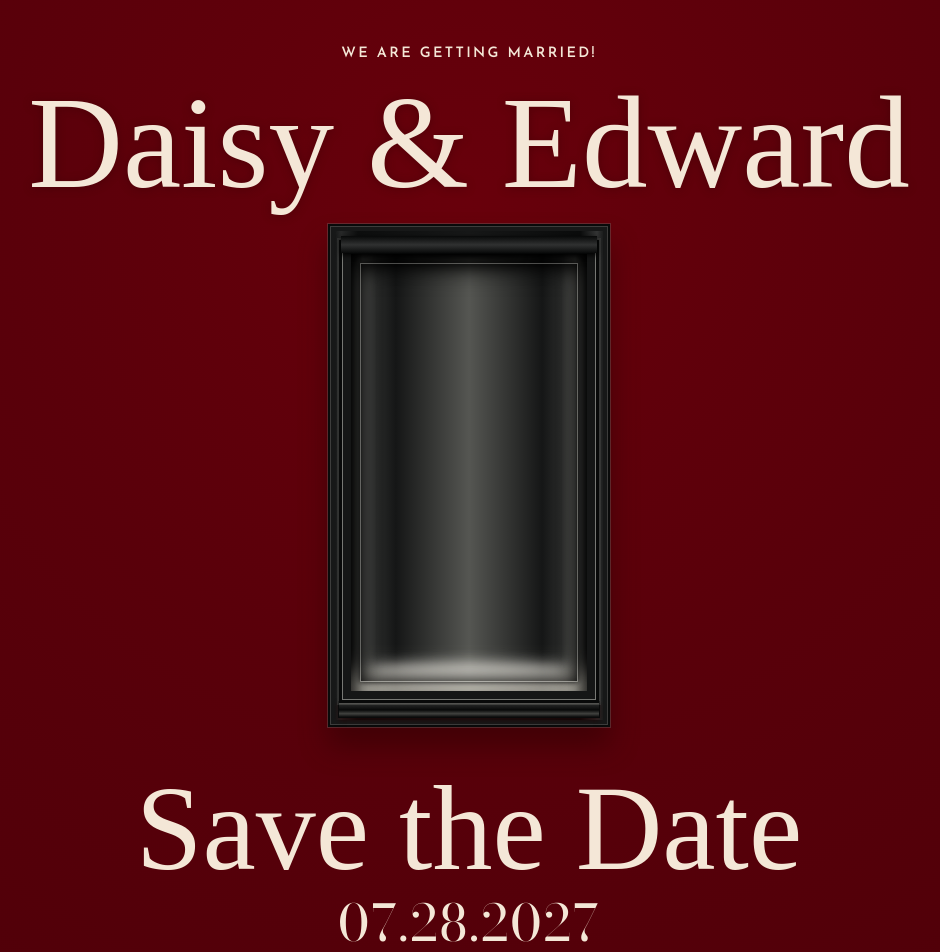
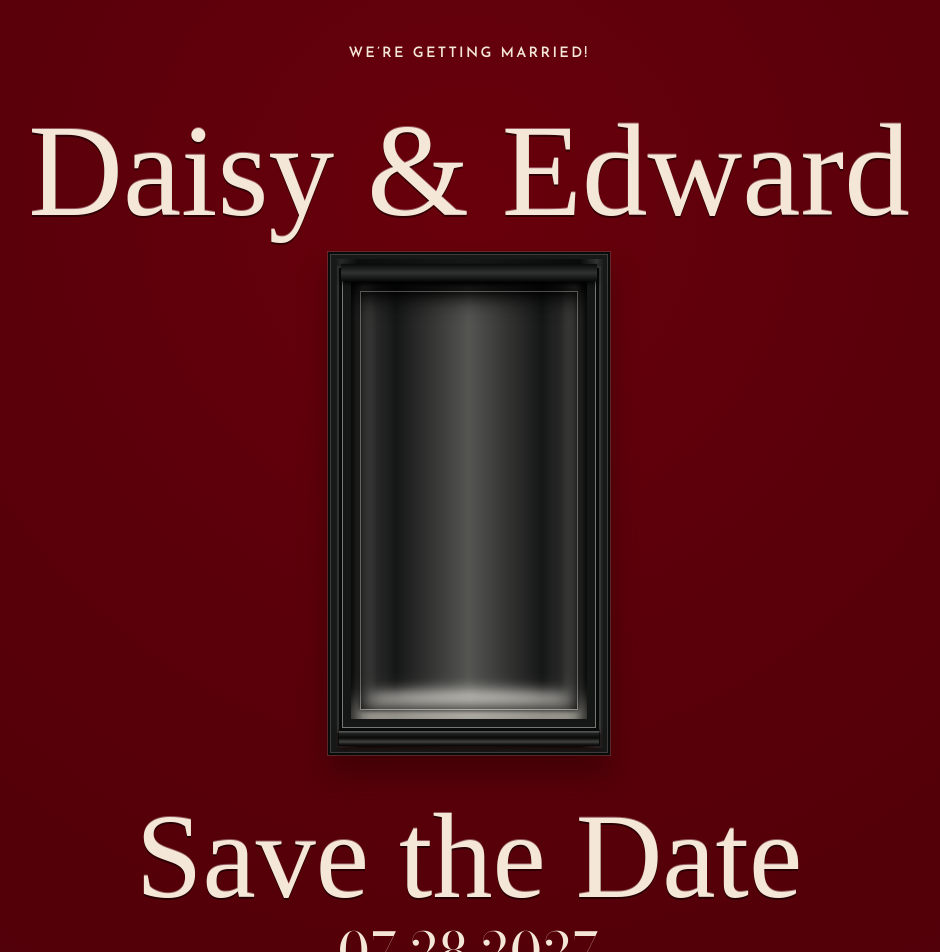
Before and after one commit to megan478/save-the-date, a React (Vite) app in the folder frontend/: page / in a window 1280 px wide. Shown: the top 952 px of the page, without its empty margins (171-1111 px from the left). Built offline with nearby package versions, Linux system fonts and the light colour scheme; a web font is replaced by a local one.

Commit message:
Fix header spacing on landing page

```diff
--- a/frontend/src/App.tsx
+++ b/frontend/src/App.tsx
@@ -22,7 +22,7 @@ function Countdown(){
 
 function InvitationArt(){return <div className="paper-scene" aria-label="A save-the-date card, postcard, flowers, and photographs"><div className="card main-card"><small>WE KINDLY INVITE YOU TO<br/>SAVE THE DATE</small><span className="script">Save Our<br/>Date</span></div><div className="card note-card"><div className="postcard-copy"><small>COME CELEBRATE WITH US ON</small><strong>{wedding.dateLong}</strong><span className="script">It's the biggest party<br/>of our lives, and it<br/>would not be complete<br/>without you!</span></div><span className="postcard-divider" aria-hidden="true"/><div className="postcard-address" aria-hidden="true"><span className="postcard-stamp"><img src="/images/de_monogram_black.png" alt="D & E monogram"/></span><i/><i/><i/></div></div><div className="mini-strip">{photos.slice(0,3).map(n=><Photo key={n} n={n}/>)}</div><Photo n={4} className="polaroid"/><div className="flower" aria-hidden="true"><img src="/images/calla-lilies.png" alt=""/></div></div>}
 
-function Cover({open}:{open:()=>void}){return <section className="cover view"><header><p className="caps">We are getting married!</p><h1>{wedding.names}</h1></header><PhotoStrip/><div className="cover-copy"><h2>Save the Date</h2><p className="date">{wedding.date}</p><button className="outline-button" onClick={open}>Open invitation <ArrowRight size={15}/></button></div></section>}
+function Cover({open}:{open:()=>void}){return <section className="cover view"><header><p className="caps">We’re getting married!</p><h1>{wedding.names}</h1></header><PhotoStrip/><div className="cover-copy"><h2>Save the Date</h2><p className="date">{wedding.date}</p><button className="outline-button" onClick={open}>Open invitation <ArrowRight size={15}/></button></div></section>}
 
 function Invitation({openDetails,goHome}:{openDetails:()=>void;goHome:()=>void}){const [heroFailed,setHeroFailed]=useState(false);return <div className="invitation view"><section className="invitation-main"><p className="caps">Meet us in</p><h2>{wedding.location}</h2><p className="caps date-long">{wedding.dateLong}</p><InvitationArt/><p className="caps join-us">The countdown is on! See you in</p><Countdown/><p className="caps note">Formal invitation to follow.<br/>Please click below to share your address!</p><button className="outline-button" onClick={openDetails}>Share your address</button></section><section className="couple-photo">{!heroFailed&&<img src="/images/couple-hero.jpg" alt="Daisy and Edward" onError={()=>setHeroFailed(true)}/>} {heroFailed&&<div className="hero-placeholder"><span>YOUR FAVORITE<br/>COUPLE PHOTO</span></div>}<div className="photo-overlay"><h2>{wedding.names}</h2><p className="caps">Questions?</p><p>Questions, concerns, or conundrums? Let us know at <a href={`mailto:${wedding.email}`}>{wedding.email}</a></p><button className="outline-button" onClick={goHome}><ArrowLeft size={14}/> Go back</button></div></section></div>}
 
--- a/frontend/src/refinements.css
+++ b/frontend/src/refinements.css
@@ -33,10 +33,11 @@ body {
 .cover h1 {
   font-size: clamp(6.1rem, 11.5vw, 8.2rem);
   line-height: .76;
-  margin: 0 0 31px;
+  margin-top: .46em;
+  margin-bottom: 31px;
   white-space: nowrap;
   transform: none;
-  text-shadow: 0 1px 10px #31000066;
+  text-shadow: 0 1.5px 0 rgba(0,0,0,.5), 0 -1.5px 0 rgba(255,255,255,.35);
 }
 
 .cover h2 {
@@ -45,6 +46,7 @@ body {
   margin: 14px 0 10px;
   white-space: nowrap;
   transform: none;
+  text-shadow: 0 1.5px 0 rgba(0,0,0,.5), 0 -1.5px 0 rgba(255,255,255,.35);
 }
 
 .date,
```
Also changed, not shown: 1 other file (tests, documents, lock files or other folders).
